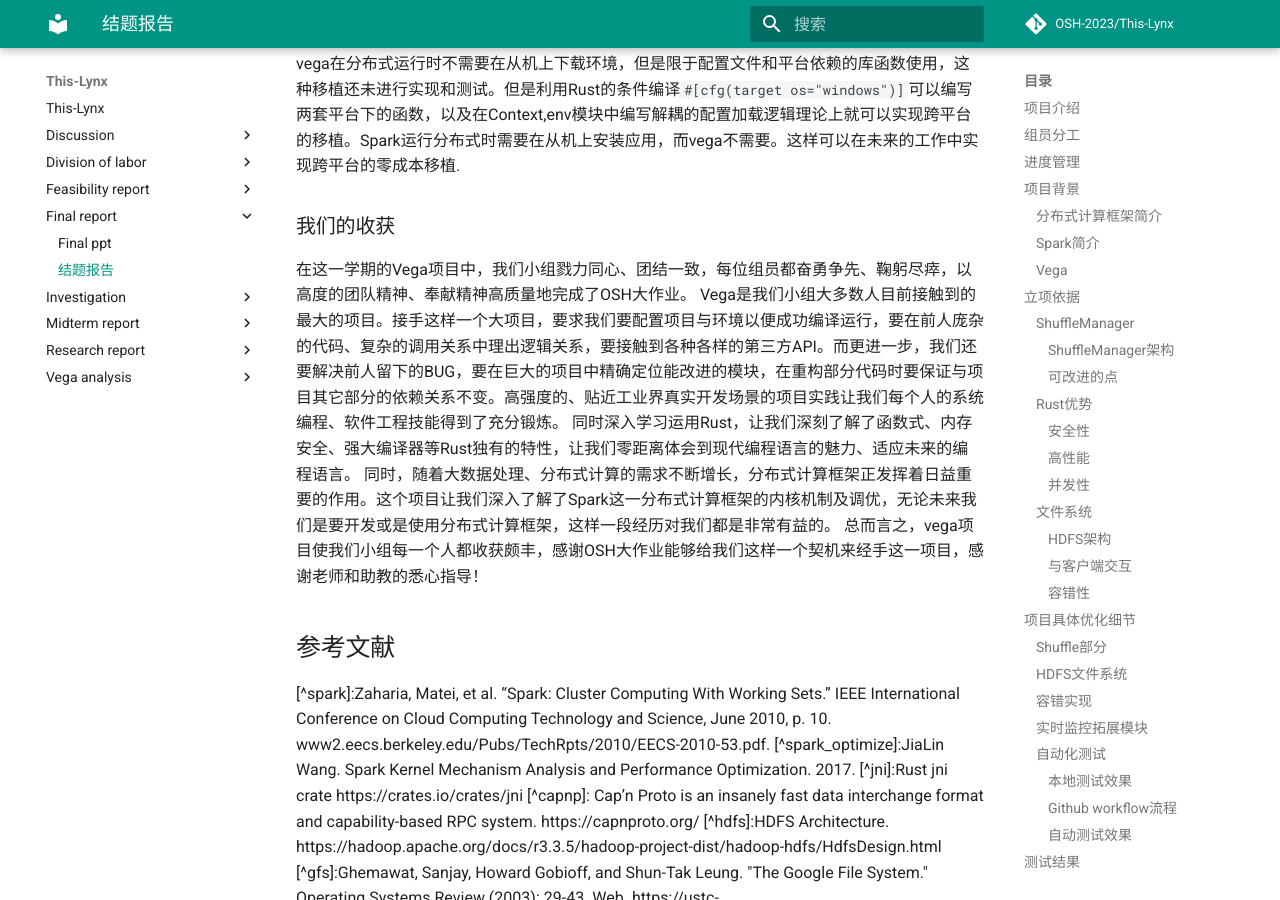
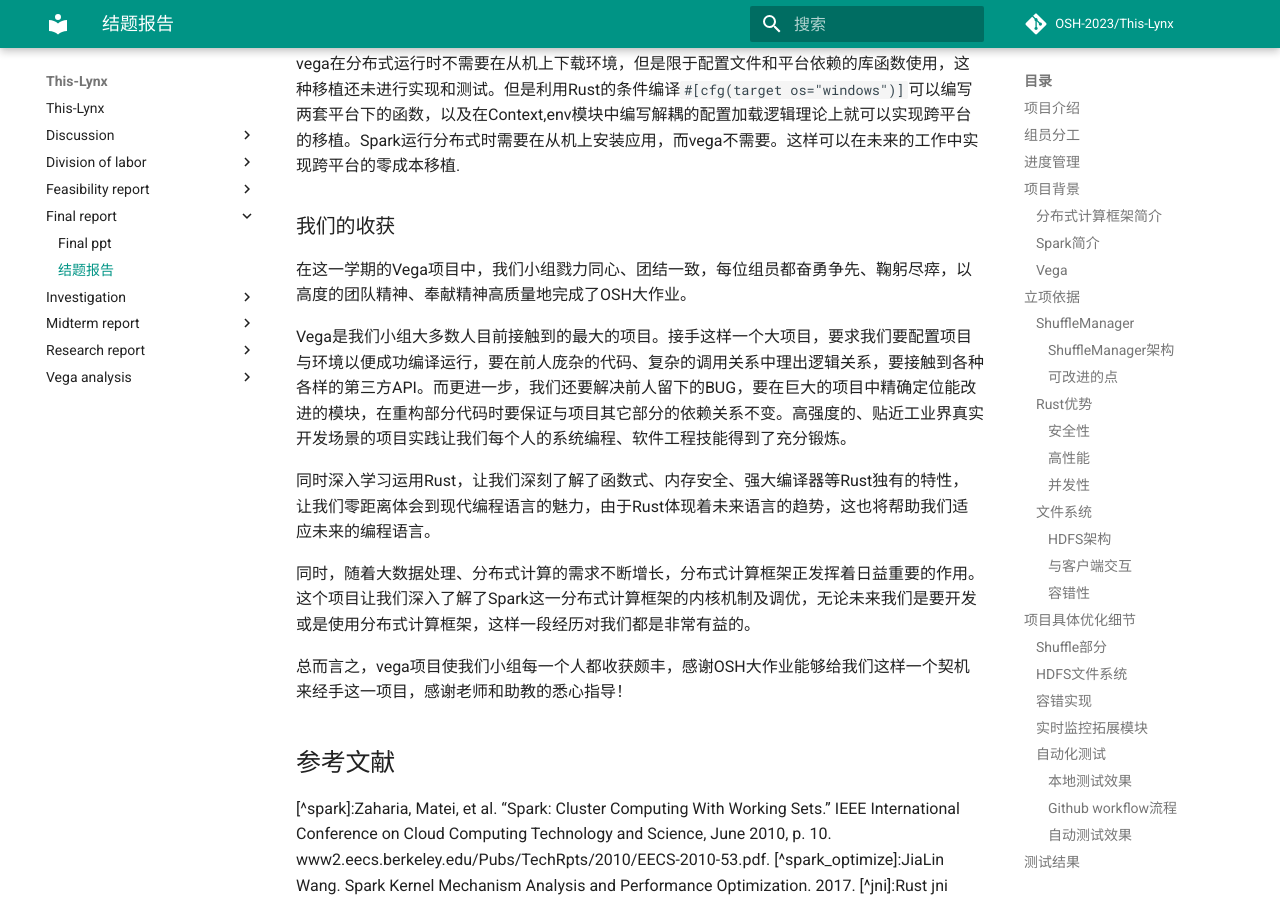
Before and after one commit to OSH-2023/This-Lynx, an MkDocs documentation site: the page built from docs/final_report/final_report.md, in a window 1280 px wide and 900 px high, scrolled down 21653 px. Built offline with MkDocs 1.6.1 and Material for MkDocs 9.7.7, drawn with Linux system fonts in a browser that asks for light colours; comment, search, counter and statistics services are not loaded; some of the changed text lies outside the part shown.

Commit message:
modify fommat

```diff
--- a/docs/final_report/final_report.md
+++ b/docs/final_report/final_report.md
@@ -622,9 +622,13 @@ vega在分布式运行时不需要在从机上下载环境，但是限于配置
 
 ### 我们的收获
 在这一学期的Vega项目中，我们小组戮力同心、团结一致，每位组员都奋勇争先、鞠躬尽瘁，以高度的团队精神、奉献精神高质量地完成了OSH大作业。
+
 Vega是我们小组大多数人目前接触到的最大的项目。接手这样一个大项目，要求我们要配置项目与环境以便成功编译运行，要在前人庞杂的代码、复杂的调用关系中理出逻辑关系，要接触到各种各样的第三方API。而更进一步，我们还要解决前人留下的BUG，要在巨大的项目中精确定位能改进的模块，在重构部分代码时要保证与项目其它部分的依赖关系不变。高强度的、贴近工业界真实开发场景的项目实践让我们每个人的系统编程、软件工程技能得到了充分锻炼。
-同时深入学习运用Rust，让我们深刻了解了函数式、内存安全、强大编译器等Rust独有的特性，让我们零距离体会到现代编程语言的魅力、适应未来的编程语言。
+
+同时深入学习运用Rust，让我们深刻了解了函数式、内存安全、强大编译器等Rust独有的特性，让我们零距离体会到现代编程语言的魅力，由于Rust体现着未来语言的趋势，这也将帮助我们适应未来的编程语言。
+
 同时，随着大数据处理、分布式计算的需求不断增长，分布式计算框架正发挥着日益重要的作用。这个项目让我们深入了解了Spark这一分布式计算框架的内核机制及调优，无论未来我们是要开发或是使用分布式计算框架，这样一段经历对我们都是非常有益的。
+
 总而言之，vega项目使我们小组每一个人都收获颇丰，感谢OSH大作业能够给我们这样一个契机来经手这一项目，感谢老师和助教的悉心指导！
 
 
@@ -671,4 +675,4 @@ University of California, Berkeley https://people.csail.mit.edu/matei/papers/201
 
 [^spark_examples]:Spark Examples for Python,which was referenced by us https://github.com/apache/spark/tree/master/examples/src/main/python
 
-[^Shuffle_Architecture]x0FFF. “Spark Architecture: Shuffle.” Distributed Systems Architecture, 22 Apr. 2016, 0x0fff.com/spark-architecture-shuffle.
+[^Shuffle_Architecture]:x0FFF. “Spark Architecture: Shuffle.” Distributed Systems Architecture, 22 Apr. 2016, 0x0fff.com/spark-architecture-shuffle.
```
